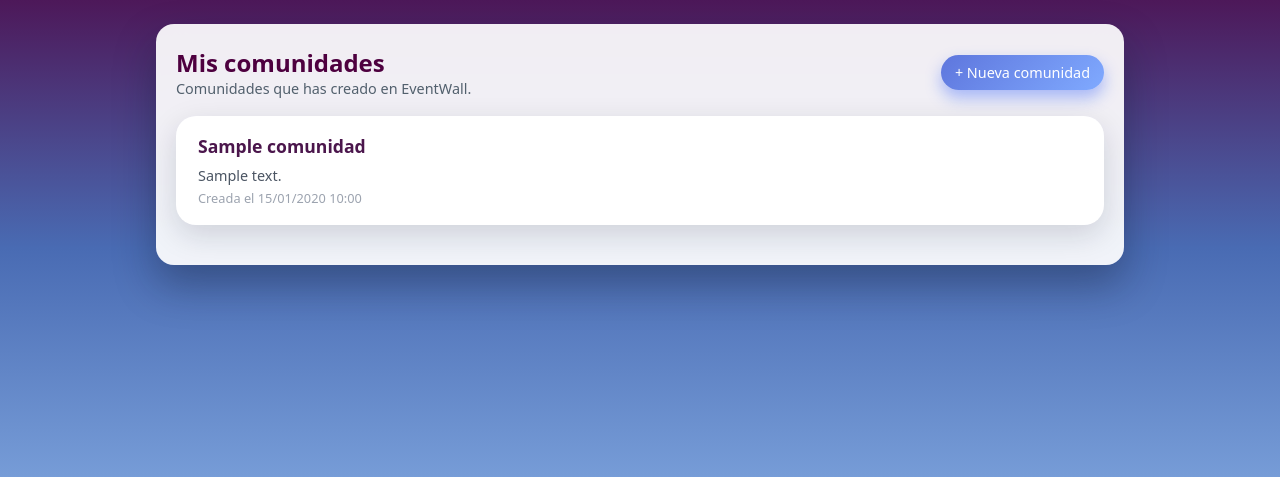
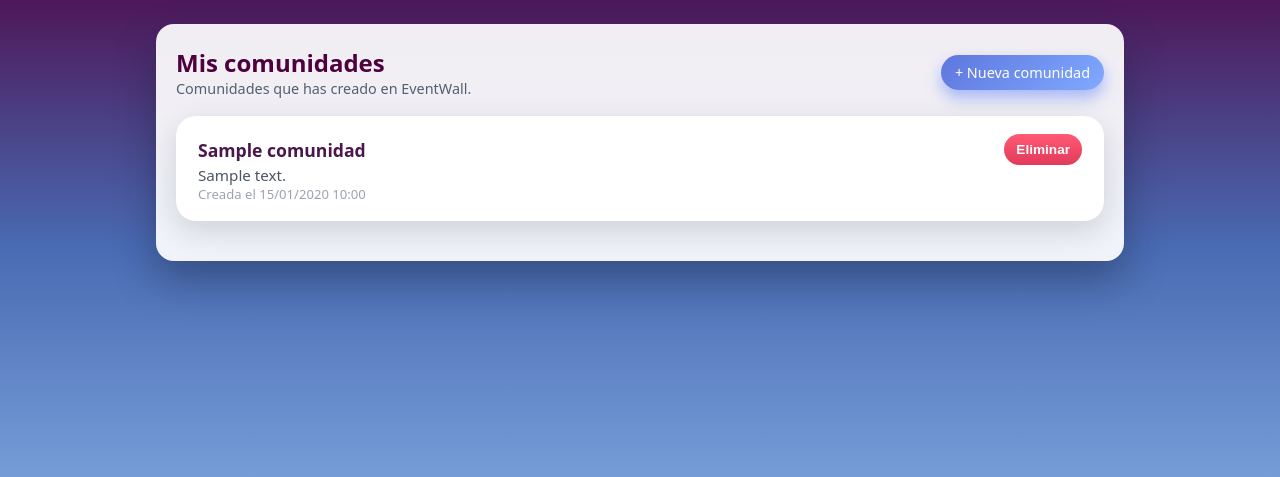
Before and after one commit to DAOZ2004/EventWall, a Django app: page /comunidades/ in a window 1280 px wide. Shown: the part 72-549 px from the top of the page. Run offline with Django 5.2, Linux system fonts and the light colour scheme; a user stored in the database is signed in; tables that the repository leaves empty hold one stand-in row (values such as "Sample post").

Commit message:
Agregando eliminacion de comunidades

```diff
--- a/EventWall/EventWall/urls.py
+++ b/EventWall/EventWall/urls.py
@@ -39,4 +39,5 @@ urlpatterns = [
         views.evento_crear,
         name="evento_crear_en_comunidad",
     ),
+    path('comunidades/<int:pk>/eliminar/', views.comunidad_eliminar, name='comunidad_eliminar'),
 ]
--- a/EventWall/appEventWall/Templates/Comunidades.html
+++ b/EventWall/appEventWall/Templates/Comunidades.html
@@ -8,66 +8,100 @@
     <link rel="stylesheet" href="{% static 'css/styles.css' %}">
     <link rel="icon" href="{% static 'img/EventWall.jpg' %}" type="image/x-icon">
 
-    <!-- 🔥 ESTILO PARA TARJETAS DE COMUNIDAD -->
+    <!-- Estilos específicos para la lista de comunidades -->
     <style>
-        .community-card-link {
-            display: block;
-            text-decoration: none;
-            color: inherit;
-            margin-bottom: 1rem;
-        }
+        .events-list { list-style: none; padding: 0; margin: 0; }
 
         .community-card {
+            position: relative;               /* para overlay y botón */
             background: #ffffff;
             border-radius: 20px;
             padding: 18px 22px;
-            box-shadow: 0 10px 30px rgba(15, 23, 42, 0.15);
-            transition: transform 0.15s ease, box-shadow 0.15s ease, background 0.15s ease;
+            box-shadow: 0 10px 30px rgba(15,23,42,0.15);
+            transition: transform .15s ease, box-shadow .15s ease, background .15s ease;
+            margin-bottom: 1rem;
             display: flex;
             flex-direction: column;
-            gap: 4px;
+            gap: 8px;
+            overflow: hidden;
         }
 
         .community-card:hover {
             transform: translateY(-2px);
-            box-shadow: 0 16px 40px rgba(15, 23, 42, 0.25);
+            box-shadow: 0 16px 40px rgba(15,23,42,0.25);
             background: #f9fafb;
         }
 
         .community-card-header {
             display: flex;
-            justify-content: space-between;
             align-items: center;
+            gap: 12px;
         }
 
         .community-name {
             font-size: 1.1rem;
             font-weight: 700;
-            color: #4b164c; /* Morado EventWall */
+            color: #4b164c;
             margin: 0;
         }
 
         .community-description {
-            margin: 4px 0 0 0;
-            font-size: 0.9rem;
+            margin: 0;
+            font-size: 0.95rem;
             color: #4b5563;
         }
 
         .community-meta {
             margin: 0;
-            font-size: 0.8rem;
+            font-size: 0.82rem;
             color: #9ca3af;
         }
 
-        /* Para eliminar el estilo de <ul> y <li> */
-        .events-list {
-            list-style: none;
-            padding: 0;
-            margin: 0;
+        /* Botón eliminar (pequeño) */
+        .btn-small-danger {
+            background: linear-gradient(180deg,#ff5a74,#e23a5b);
+            color: #fff;
+            border: none;
+            padding: 8px 12px;
+            border-radius: 999px;
+            cursor: pointer;
+            font-weight: 600;
+            font-size: 0.85rem;
+            z-index: 3; /* por encima del overlay */
+        }
+
+        .btn-small-danger:hover { opacity: 0.95; }
+
+        /* Contenedor derecho para acciones (botón) */
+        .card-actions {
+            margin-left: auto;
+            display: flex;
+            align-items: center;
+            gap: 8px;
+        }
+
+        /* Overlay link que ocupa toda la tarjeta para hacerla clickeable */
+        .card-link-overlay {
+            position: absolute;
+            inset: 0;
+            z-index: 0;
+            text-decoration: none;
+            color: inherit;
+        }
+
+        /* Contenido visible por encima del overlay */
+        .card-content {
+            position: relative;
+            z-index: 2;
+        }
+
+        /* Ajustes responsivos pequeños */
+        @media (max-width: 640px) {
+            .community-card { padding: 14px; }
+            .community-name { font-size: 1rem; }
         }
     </style>
 </head>
-
 <body>
 
 <header class="header">
@@ -110,24 +144,33 @@
             {% if comunidades %}
                 <ul class="events-list">
                     {% for comunidad in comunidades %}
+                        <li>
+                            <div class="community-card">
 
-                    <a href="{% url 'comunidad_detalle' comunidad.id %}" class="community-card-link">
-                        <div class="community-card">
+                                <!-- Overlay clickable: va abajo (z-index:0) -->
+                                <a href="{% url 'comunidad_detalle' comunidad.id %}" class="card-link-overlay" aria-label="Abrir {{ comunidad.nombre }}"></a>
+
+                                <!-- Contenido de la tarjeta (por encima del overlay) -->
+                                <div class="card-content">
                                     <div class="community-card-header">
                                         <h3 class="community-name">{{ comunidad.nombre }}</h3>
+
+                                        <div class="card-actions">
+                                            <!-- Botón eliminar: POST seguro con confirm -->
+                                            <form action="{% url 'comunidad_eliminar' comunidad.id %}" method="post" onsubmit="return confirm('¿Eliminar la comunidad «{{ comunidad.nombre }}»? Esta acción no se puede deshacer.');">
+                                                {% csrf_token %}
+                                                <button type="submit" class="btn-small-danger">Eliminar</button>
+                                            </form>
+                                        </div>
                                     </div>
 
                                     <p class="community-description">{{ comunidad.descripcion }}</p>
-
-                            <p class="community-meta">
-                                Creada el {{ comunidad.creada_en|date:"d/m/Y H:i" }}
-                            </p>
+                                    <p class="community-meta">Creada el {{ comunidad.creada_en|date:"d/m/Y H:i" }}</p>
                                 </div>
-                    </a>
-
+                            </div>
+                        </li>
                     {% endfor %}
                 </ul>
-
             {% else %}
                 <p style="margin-top:1rem; color:#52606d;">
                     Aún no has creado comunidades.
--- a/EventWall/appEventWall/views.py
+++ b/EventWall/appEventWall/views.py
@@ -3,6 +3,7 @@ from django.contrib.auth.forms import AuthenticationForm, UserCreationForm
 from django.contrib.auth import login, authenticate
 from django.contrib.auth.decorators import login_required
 from django.contrib.auth import authenticate, login, logout
+from django.contrib import messages
 from .forms import CustomUserCreationForm
 from .models import Evento
 from .forms import EventForm
@@ -156,3 +157,20 @@ def comunidad_detalle(request, pk):
         "comunidad_detalle.html",
         {"comunidad": comunidad, "eventos": eventos},
     )
+
+@login_required
+def comunidad_eliminar(request, pk):
+    """
+    Permite al propietario (propietario) eliminar su comunidad.
+    Muestra un formulario de confirmación GET -> POST para borrar.
+    """
+    comunidad = get_object_or_404(Comunidad, pk=pk, propietario=request.user)
+
+    if request.method == "POST":
+        # eliminar y redirigir con mensaje
+        comunidad.delete()
+        messages.success(request, "La comunidad se eliminó correctamente.")
+        return redirect("Comunidades")  # nombre de la URL de la lista de comunidades
+
+    # GET -> mostrar confirmación
+    return render(request, "comunidad_confirm_delete.html", {"comunidad": comunidad})
```
Also changed, not shown: EventWall/appEventWall/Templates/ComunidadDelete.html (added, +34 -0 lines). Lines whose indentation alone changed are shown as unchanged.
